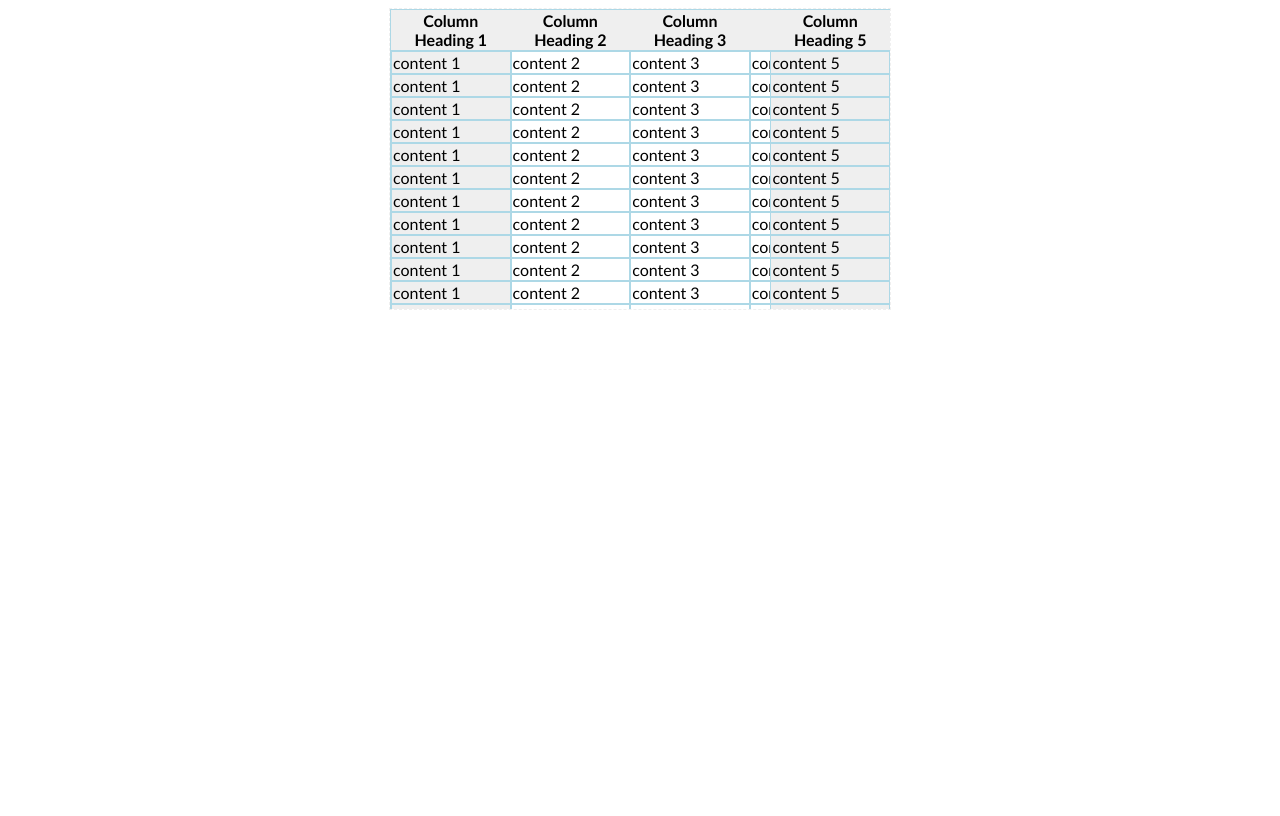
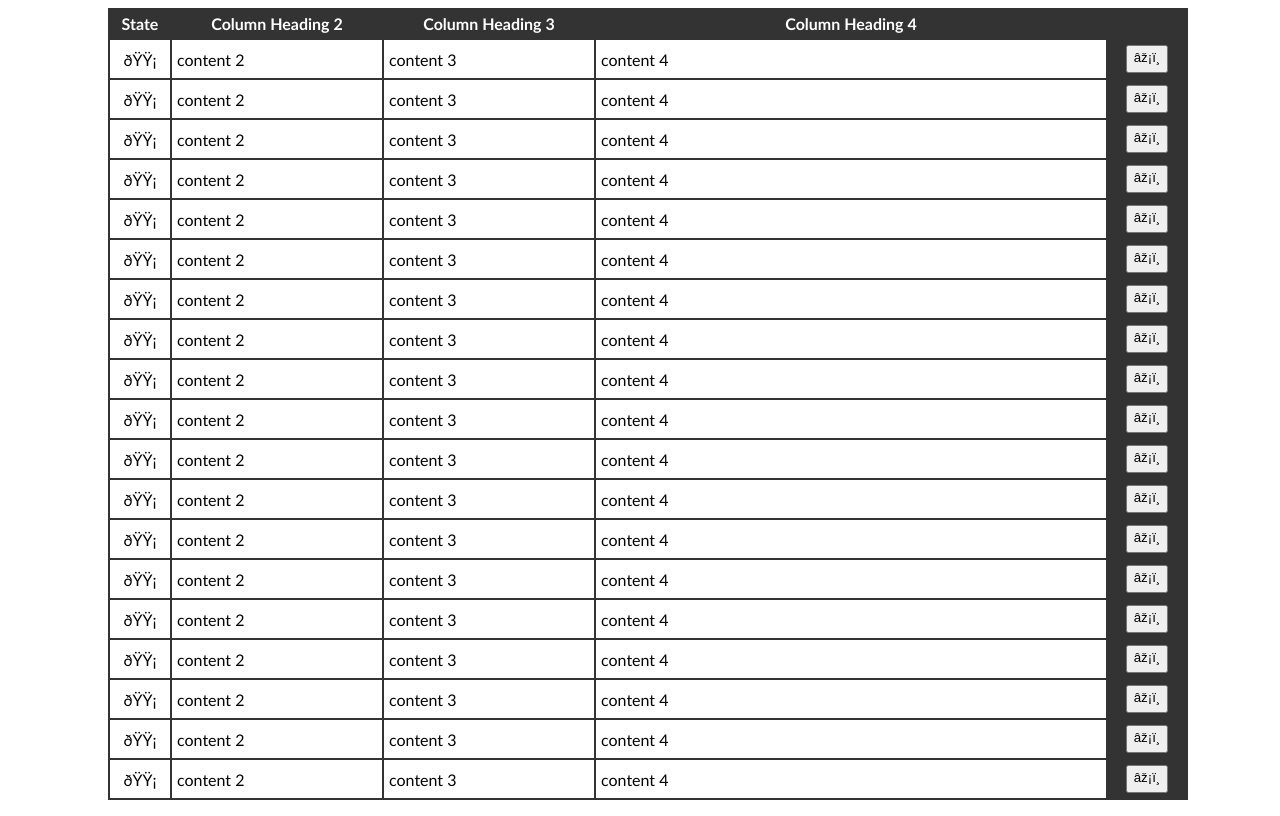
Before and after one commit to the-marcules/standardLibrary, a PHP site: page / in a window 1280 px wide. Before the commit the page ends 310 px from the top, so only its background shows below. Run offline with PHP 8.4, Linux system fonts and the light colour scheme.

Commit message:
responsive table in grid context

```diff
--- a/CSS/responsiveTable/index.html
+++ b/CSS/responsiveTable/index.html
@@ -5,12 +5,13 @@
         <link rel="stylesheet" href="style.css" />
     </head>
     <body>
+        <div class="grid">
         <div class="tableWrapper">
             <table cellspacing="0">
                 <thead>
                     <tr>
                         <th>
-                            Column Heading 1
+                           State
                         </th>
                         <th>
                             Column Heading 2
@@ -22,147 +23,148 @@
                             Column Heading 4
                         </th>
                         <th>
-                            Column Heading 5
+
                         </th>
 
                     </tr>
                 </thead>
                 <tbody>
                     <tr>
-                        <td>content 1</td>
+                        <td>🟡</td>
                         <td>content 2</td>
                         <td>content 3</td>
                         <td>content 4</td>
-                        <td>content 5</td>
+                        <td><button>➡️</button></td>
                     </tr>
                     <tr>
-                        <td>content 1</td>
+                        <td>🟡</td>
                         <td>content 2</td>
                         <td>content 3</td>
                         <td>content 4</td>
-                        <td>content 5</td>
+                        <td><button>➡️</button></td>
                     </tr>
                     <tr>
-                        <td>content 1</td>
+                        <td>🟡</td>
                         <td>content 2</td>
                         <td>content 3</td>
                         <td>content 4</td>
-                        <td>content 5</td>
+                        <td><button>➡️</button></td>
                     </tr>
                     <tr>
-                        <td>content 1</td>
+                        <td>🟡</td>
                         <td>content 2</td>
                         <td>content 3</td>
                         <td>content 4</td>
-                        <td>content 5</td>
+                        <td><button>➡️</button></td>
                     </tr>
                     <tr>
-                        <td>content 1</td>
+                        <td>🟡</td>
                         <td>content 2</td>
                         <td>content 3</td>
                         <td>content 4</td>
-                        <td>content 5</td>
+                        <td><button>➡️</button></td>
                     </tr>
                     <tr>
-                        <td>content 1</td>
+                        <td>🟡</td>
                         <td>content 2</td>
                         <td>content 3</td>
                         <td>content 4</td>
-                        <td>content 5</td>
+                        <td><button>➡️</button></td>
                     </tr>
                     <tr>
-                        <td>content 1</td>
+                        <td>🟡</td>
                         <td>content 2</td>
                         <td>content 3</td>
                         <td>content 4</td>
-                        <td>content 5</td>
+                        <td><button>➡️</button></td>
                     </tr>
                     <tr>
-                        <td>content 1</td>
+                        <td>🟡</td>
                         <td>content 2</td>
                         <td>content 3</td>
                         <td>content 4</td>
-                        <td>content 5</td>
+                        <td><button>➡️</button></td>
                     </tr>
                     <tr>
-                        <td>content 1</td>
+                        <td>🟡</td>
                         <td>content 2</td>
                         <td>content 3</td>
                         <td>content 4</td>
-                        <td>content 5</td>
+                        <td><button>➡️</button></td>
                     </tr>
                     <tr>
-                        <td>content 1</td>
+                        <td>🟡</td>
                         <td>content 2</td>
                         <td>content 3</td>
                         <td>content 4</td>
-                        <td>content 5</td>
+                        <td><button>➡️</button></td>
                     </tr>
                     <tr>
-                        <td>content 1</td>
+                        <td>🟡</td>
                         <td>content 2</td>
                         <td>content 3</td>
                         <td>content 4</td>
-                        <td>content 5</td>
+                        <td><button>➡️</button></td>
                     </tr>
                     <tr>
-                        <td>content 1</td>
+                        <td>🟡</td>
                         <td>content 2</td>
                         <td>content 3</td>
                         <td>content 4</td>
-                        <td>content 5</td>
+                        <td><button>➡️</button></td>
                     </tr>
                     <tr>
-                        <td>content 1</td>
+                        <td>🟡</td>
                         <td>content 2</td>
                         <td>content 3</td>
                         <td>content 4</td>
-                        <td>content 5</td>
+                        <td><button>➡️</button></td>
                     </tr>
                     <tr>
-                        <td>content 1</td>
+                        <td>🟡</td>
                         <td>content 2</td>
                         <td>content 3</td>
                         <td>content 4</td>
-                        <td>content 5</td>
+                        <td><button>➡️</button></td>
                     </tr>
                     <tr>
-                        <td>content 1</td>
+                        <td>🟡</td>
                         <td>content 2</td>
                         <td>content 3</td>
                         <td>content 4</td>
-                        <td>content 5</td>
+                        <td><button>➡️</button></td>
                     </tr>
                     <tr>
-                        <td>content 1</td>
+                        <td>🟡</td>
                         <td>content 2</td>
                         <td>content 3</td>
                         <td>content 4</td>
-                        <td>content 5</td>
+                        <td><button>➡️</button></td>
                     </tr>
                     <tr>
-                        <td>content 1</td>
+                        <td>🟡</td>
                         <td>content 2</td>
                         <td>content 3</td>
                         <td>content 4</td>
-                        <td>content 5</td>
+                        <td><button>➡️</button></td>
                     </tr>
                     <tr>
-                        <td>content 1</td>
+                        <td>🟡</td>
                         <td>content 2</td>
                         <td>content 3</td>
                         <td>content 4</td>
-                        <td>content 5</td>
+                        <td><button>➡️</button></td>
                     </tr>
                     <tr>
-                        <td>content 1</td>
+                        <td>🟡</td>
                         <td>content 2</td>
                         <td>content 3</td>
                         <td>content 4</td>
-                        <td>content 5</td>
+                        <td><button>➡️</button></td>
                     </tr>
                 </tbody>
             </table>
         </div>
+        </div>
     </body>
 </html>
--- a/CSS/responsiveTable/style.css
+++ b/CSS/responsiveTable/style.css
@@ -1,22 +1,44 @@
-html{
-    font-family:'Gill Sans', 'Gill Sans MT', Calibri, 'Trebuchet MS', sans-serif;
+:root {
+    --color-background-table-heading: #333;
+    --color-text-table-heading: #FFF;
+    --border-table: 1px solid #333;
+    --padding-page: 100px;
 }
 
-.tableWrapper{
-    width: 500px;
-    height: 300px;
-    margin: auto;
-    border: 1px dashed #efefef;
+body {
+    font-family:'Gill Sans', 'Gill Sans MT', Calibri, 'Trebuchet MS', sans-serif;
+    display: flex;
+    flex-direction: column;
+    justify-content: space-around;
+    height: 100vh;
+}
+
+.grid{
+    display: grid;
+    grid-template-columns: var(--padding-page) auto var(--padding-page);
+    grid-template-areas: "padding-left content padding-right";
+    /* gap: 16px; */
+    width: 100vw;
+    height: 100vh;
+
+}
+.tableWrapper {
+    grid-area: content;
     overflow-x: auto;
 }
 table{
-    width: 600px;
-    border: 1px solid lightblue;
-    overflow: auto;
+    border: var(--border-table);
+    width: 100%;
 }
+
+th, td {
+    padding: 5px;
+}
+
 th {
-    background-color: #efefef;
-    border-bottom: 1px solid lightblue;
+    background-color: var(--color-background-table-heading);
+    color: var(--color-text-table-heading);
+    border-bottom: var(--border-table);
     position: sticky;
     top:0;
     z-index: 1;
@@ -24,27 +46,47 @@
 
 td {
     background-color: #fff;
-    border: 1px solid lightblue;
+    border: var(--border-table);
 }
 
 
 th:last-child, td:last-child {
     position: sticky;
     right: 0px;
-    background-color: #efefef;
+    background-color: var(--color-background-table-heading);
+    color: var(--color-text-table-heading);
+    width: 80px;
 }
 th:last-child {
     top: 0;
+}
+td:last-child{
+   text-align: center;
 }
 
 th:first-child, td:first-child {
     position: sticky;
     left: 0px;
-
-    background-color: #efefef;
 }
 
 th:first-child {
     z-index: 2;
     top: 0;
 }
+
+td:nth-child(1) {
+    min-width: 50px;
+    text-align: center;
+}
+
+td:nth-child(2) {
+    min-width: 200px;
+}
+
+td:nth-child(3) {
+    min-width: 200px;
+}
+
+td:nth-child(4) {
+    min-width: 500px;
+}
```
